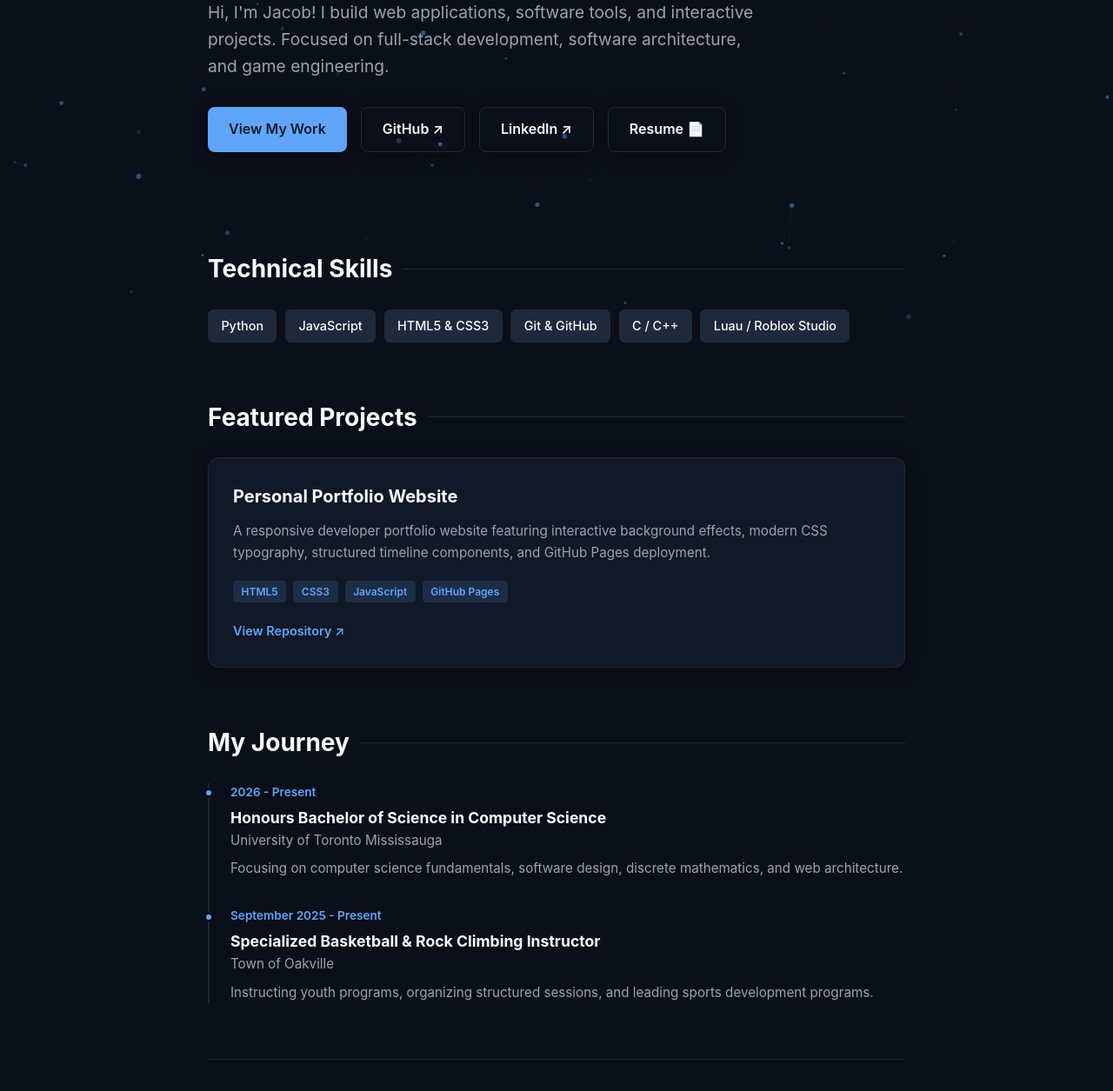
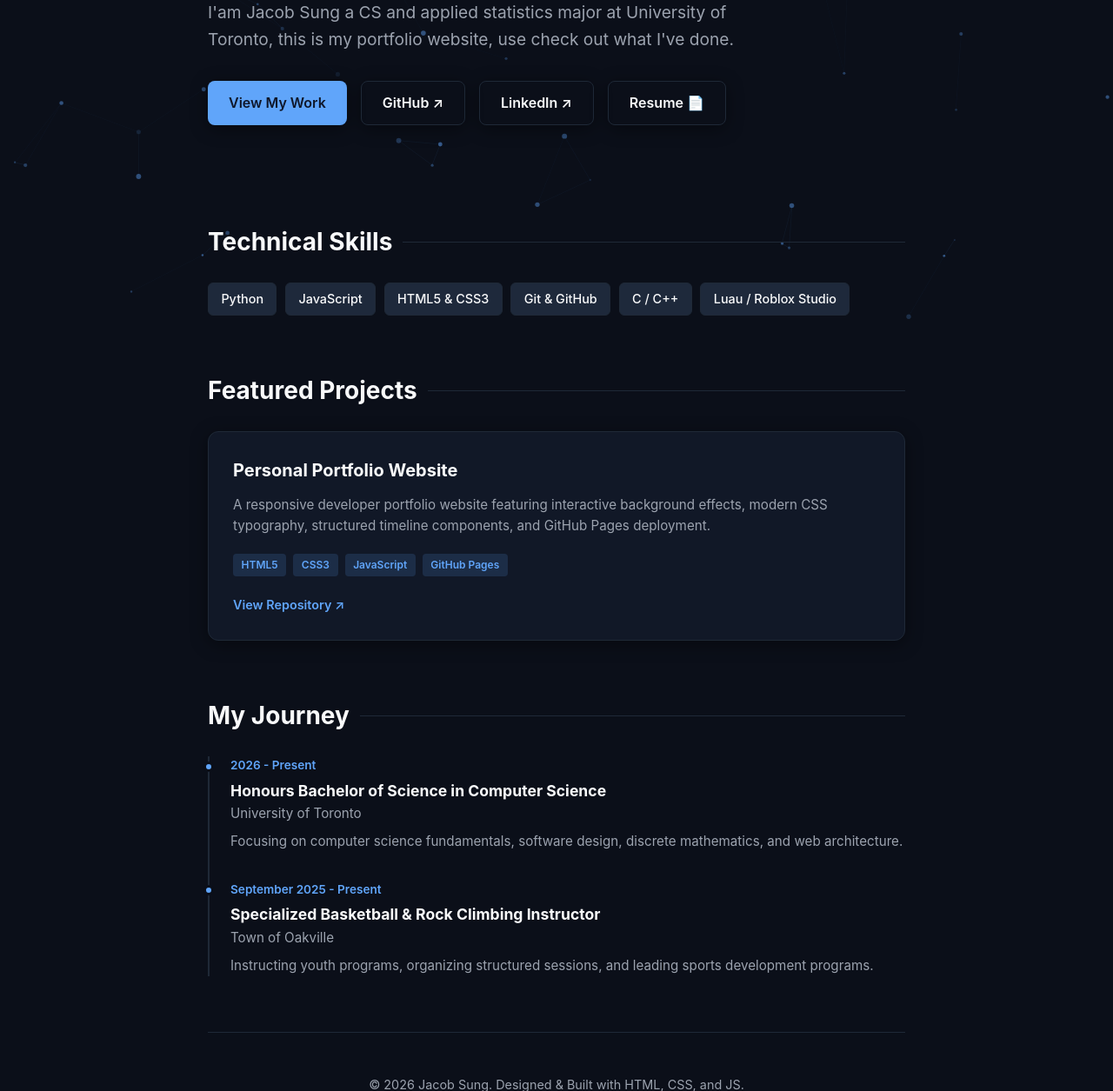
Before and after one commit to jacobosung8/jacobosung8.github.io, a plain HTML site: page index.html in a window 1280 px wide. Shown: the part 405-1660 px from the top of the page at 87% size. Drawn offline with Linux system fonts and the light colour scheme.

Commit message:
Made some minor changes to descriptions

```diff
--- a/index.html
+++ b/index.html
@@ -417,11 +417,10 @@
 
       <!-- Hero Section -->
       <section class="hero" id="about">
-        <span class="hero-badge">CS Student @ UofT Mississauga</span>
+        <span class="hero-badge">Uoft CS Student </span>
         <h1>Computer Science Student & Software Developer</h1>
         <p>
-          Hi, I'm Jacob! I build web applications, software tools, and interactive projects.
-          Focused on full-stack development, software architecture, and game engineering.
+          I'am Jacob Sung a CS and applied statistics major at University of Toronto, this is my portfolio website, use check out what I've done.
         </p>
 
         <!-- Interactive Link Buttons -->
@@ -485,7 +484,7 @@
             <div class="timeline-dot"></div>
             <div class="timeline-date">2026 - Present</div>
             <div class="timeline-role">Honours Bachelor of Science in Computer Science</div>
-            <div class="timeline-company">University of Toronto Mississauga</div>
+            <div class="timeline-company">University of Toronto </div>
             <p class="timeline-desc">
               Focusing on computer science fundamentals, software design, discrete mathematics, and web architecture.
             </p>
```
